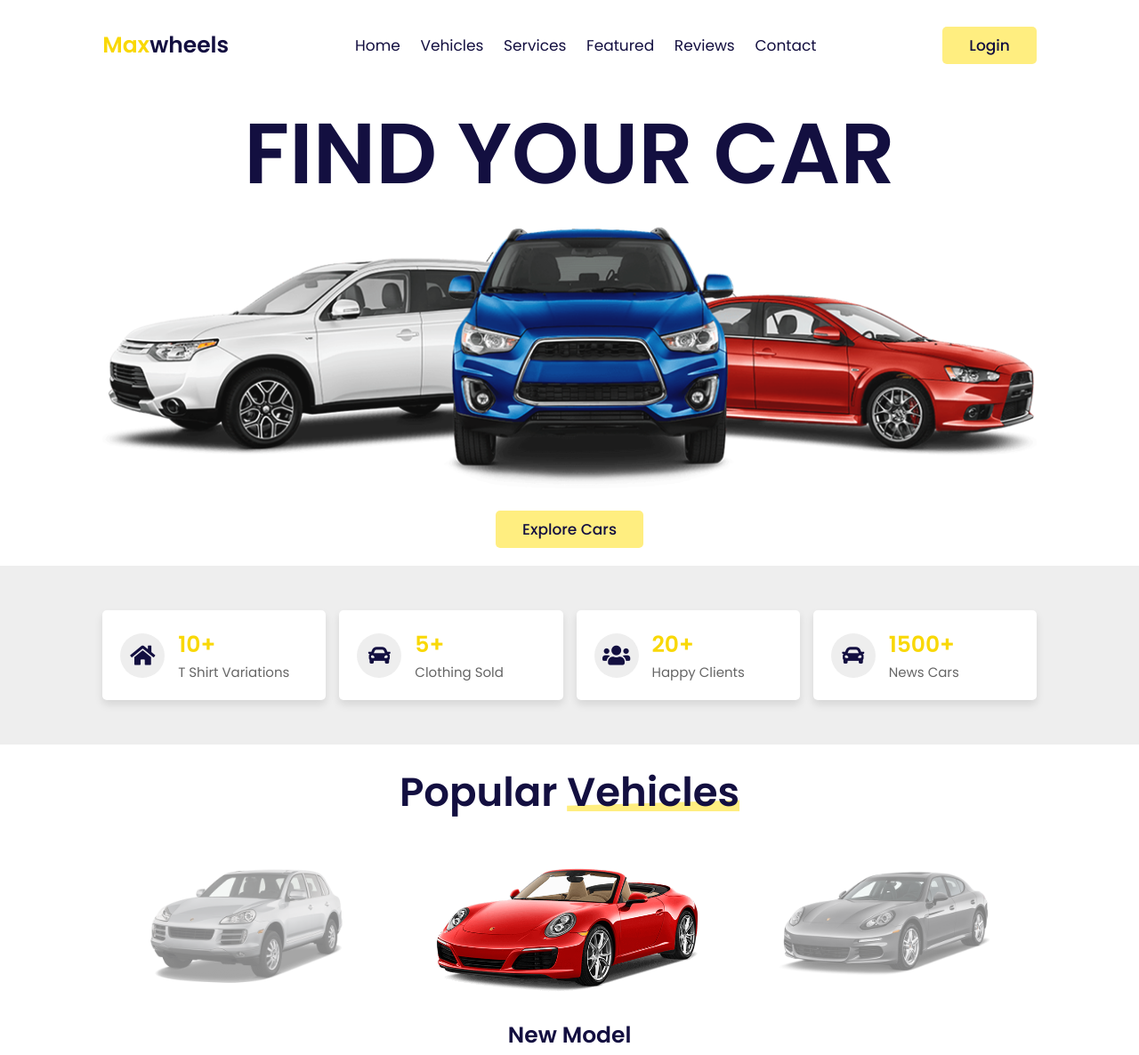
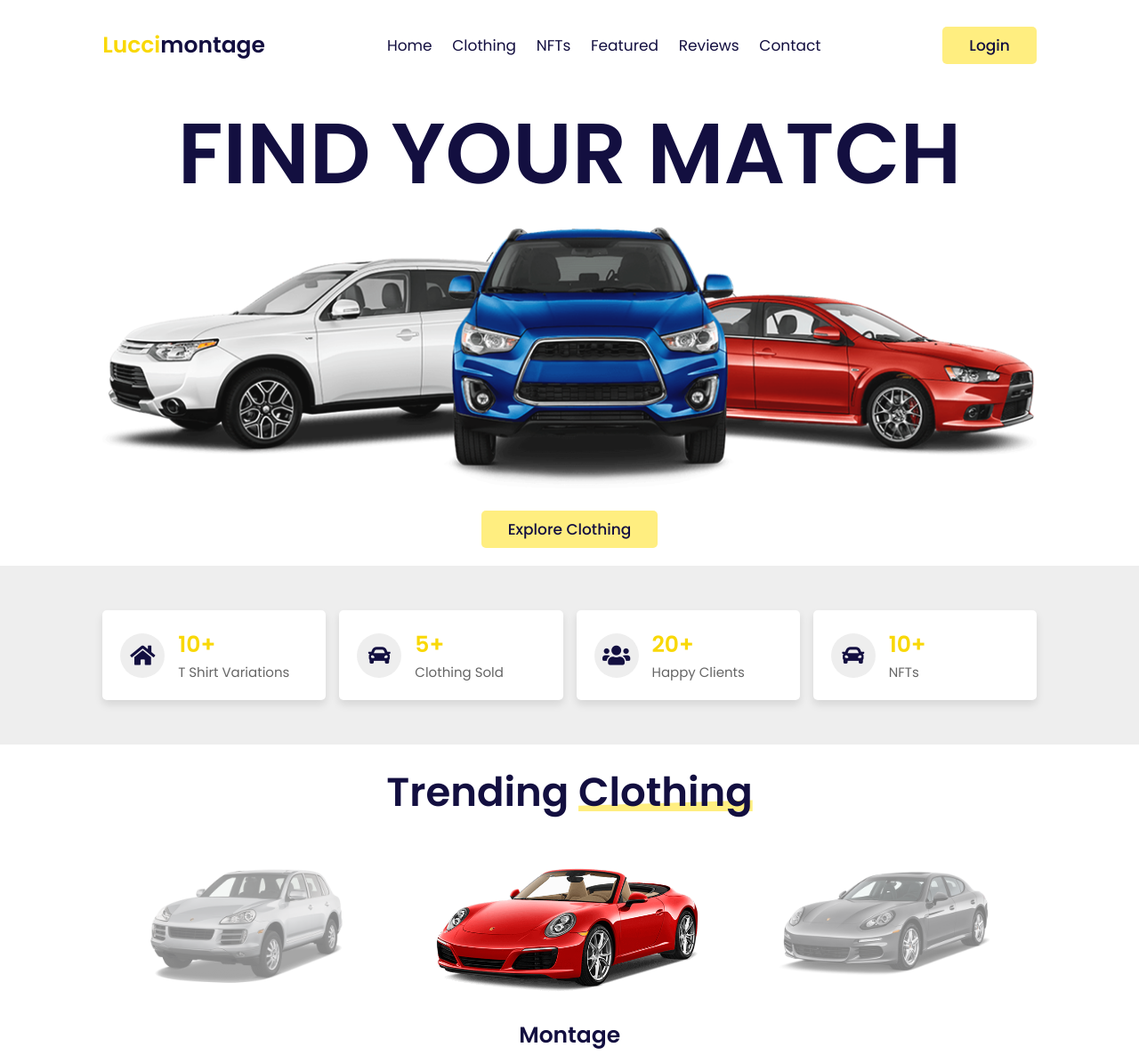
Before and after one commit to henryhuangbc/luccihubv4, a plain HTML site: page index.html in a window 1280 px wide. Shown: the top 1186 px of the page at 89% size. Drawn offline with nearby package versions, Linux system fonts and the light colour scheme.

Commit message:
Update index.html

```diff
--- a/index.html
+++ b/index.html
@@ -20,12 +20,12 @@
 
     <div id="menu-btn" class="fas fa-bars"></div>
 
-    <a href="#" class="logo"> <span>max</span>wheels </a>
+    <a href="#" class="logo"> <span>lucci</span>montage </a>
 
     <nav class="navbar">
         <a href="#home">home</a>
-        <a href="#vehicles">vehicles</a>
-        <a href="#services">services</a>
+        <a href="#vehicles">clothing</a>
+        <a href="#services">NFTs</a>
         <a href="#featured">featured</a>
         <a href="#reviews">reviews</a>
         <a href="#contact">contact</a>
@@ -60,11 +60,11 @@
 
 <section class="home" id="home">
 
-    <h3 data-speed="-2" class="home-parallax">find your car</h3>
+    <h3 data-speed="-2" class="home-parallax">find your match</h3>
 
     <img data-speed="5" class="home-parallax" src="image/home-img.png" alt="">
 
-    <a data-speed="7" href="#" class="btn home-parallax">explore cars</a>
+    <a data-speed="7" href="#" class="btn home-parallax">explore clothing</a>
 
 </section>
 
@@ -97,8 +97,8 @@
     <div class="icons">
         <i class="fas fa-car"></i>
         <div class="content">
-            <h3>1500+</h3>
-            <p>news cars</p>
+            <h3>10+</h3>
+            <p>NFTs</p>
         </div>
     </div>
 
@@ -106,7 +106,7 @@
 
 <section class="vehicles" id="vehicles">
 
-    <h1 class="heading"> popular <span>vehicles</span> </h1>
+    <h1 class="heading"> trending <span>clothing</span> </h1>
 
     <div class="swiper vehicles-slider">
 
@@ -115,7 +115,7 @@
             <div class="swiper-slide box">
                 <img src="image/vehicle-1.png" alt="">
                 <div class="content">
-                    <h3>new model</h3>
+                    <h3>Montage</h3>
                     <div class="price"> <span>price : </span> $62,000/- </div>
                     <p>
                         new
@@ -545,9 +545,7 @@
     <h1 class="heading"><span>contact</span> us</h1>
 
     <div class="row">
-
-        <iframe class="map" src="https://www.google.com/maps/embed?pb=!1m18!1m12!1m3!1d30153.788252261566!2d72.82321484621745!3d19.141690214227783!2m3!1f0!2f0!3f0!3m2!1i1024!2i768!4f13.1!3m3!1m2!1s0x3be7b63aceef0c69%3A0x2aa80cf2287dfa3b!2sJogeshwari%20West%2C%20Mumbai%2C%20Maharashtra%20400047!5e0!3m2!1sen!2sin!4v1632137920043!5m2!1sen!2sin" allowfullscreen="" loading="lazy"></iframe>
-
+        <div class="mapouter"><div class="gmap_canvas"><iframe width="600" height="500" id="gmap_canvas" src="https://maps.google.com/maps?q=1%20hacker%20way&t=k&z=13&ie=UTF8&iwloc=&output=embed" frameborder="0" scrolling="no" marginheight="0" marginwidth="0"></iframe><a href="https://2piratebay.org"></a><br><style>.mapouter{position:relative;text-align:right;height:500px;width:600px;}</style><a href="https://www.embedgooglemap.net">google maps insert</a><style>.gmap_canvas {overflow:hidden;background:none!important;height:500px;width:600px;}</style></div></div>
         <form action="">
             <h3>get in touch</h3>
             <input type="text" placeholder="your name" class="box">
```
